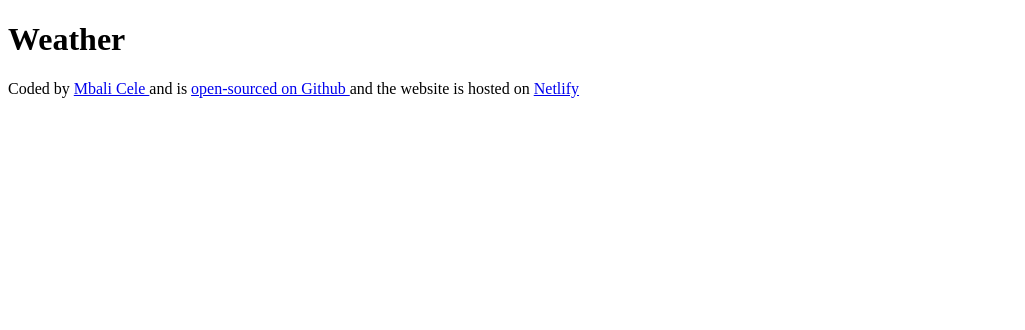
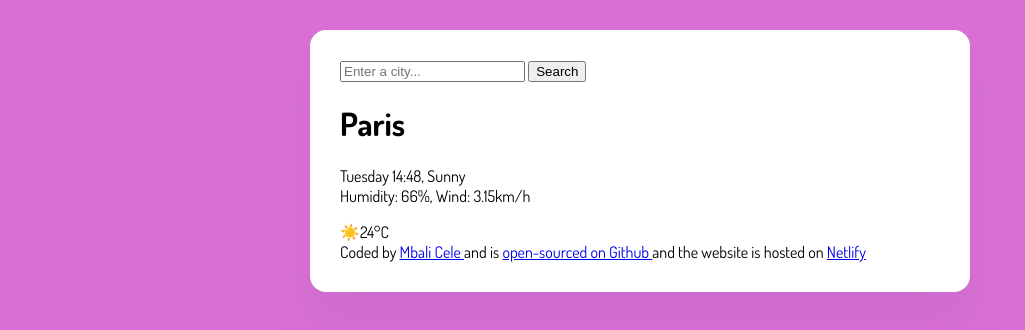
Before and after one commit to MbaliNC/Weather-App, a plain HTML site: page index.html in a window 1280 px wide. Shown: the whole page, without its empty margins (0-1025 px from the left). Drawn offline with Linux system fonts and the light colour scheme.

Commit message:
Customized the font and the background

```diff
--- a/index.html
+++ b/index.html
@@ -5,18 +5,41 @@
     <meta charset="UTF-8">
     <meta http-equiv="X-UA-Compatible" content="IE=edge">
     <meta name="viewport" content="width=device-width, initial-scale=1.0">
+    <link rel="preconnect" href="https://fonts.googleapis.com">
+    <link rel="preconnect" href="https://fonts.gstatic.com" crossorigin>
+    <link href="https://fonts.googleapis.com/css2?family=Dosis:wght@200..800&display=swap" rel="stylesheet">
+    <link rel="stylesheet" href="src/style.css">
     <title>Weather Application</title>
 </head>
 
 <body>
-    <h1>Weather</h1>
-    <footer>Coded by
-        <a href="https://github.com/MbaliNC" target="_blank"> Mbali Cele </a> and is
-        <a href="https://github.com/MbaliNC/Weather-App" target="_blank"> open-sourced on Github </a> and the website is
-        hosted on
-        <a href="https://built-weather-app.netlify.app/" target="_blank"> Netlify </a>
+    <div class="weather-app">
+        <header>
+            <form>
+                <input type="search" placeholder="Enter a city..." required />
+                <input type="submit" value="Search" />
+            </form>
+        </header>
+        <main>
+            <h1>Paris</h1>
+            <p>Tuesday 14:48, Sunny
+                <br />
+                Humidity: 66%, Wind: 3.15km/h
+            </p>
+            <div class="current-temperature">
+                <span class="current-temperature-icon">☀️</span><span class="current-temperature-value"
+                    id="current-temperature">24</span><span class="current-temperature-unit">°C</span>
+            </div>
+        </main>
+        <footer>Coded by
+            <a href="https://github.com/MbaliNC" target="_blank"> Mbali Cele </a> and is
+            <a href="https://github.com/MbaliNC/Weather-App" target="_blank"> open-sourced on Github </a> and the
+            website is
+            hosted on
+            <a href="https://built-weather-app.netlify.app/" target="_blank"> Netlify </a>
 
-    </footer>
+        </footer>
+    </div>
 
 </body>
 
--- /dev/null
+++ b/src/style.css
@@ -0,0 +1,13 @@
+body {
+  background-color: orchid;
+  font-family: "Dosis", sans-serif;
+}
+
+.weather-app {
+  background-color: white;
+  box-shadow: 0 30px 50px rgba(65, 50, 100, 0.08);
+  border-radius: 16px;
+  max-width: 600px;
+  margin: 30px auto;
+  padding: 30px;
+}
```
